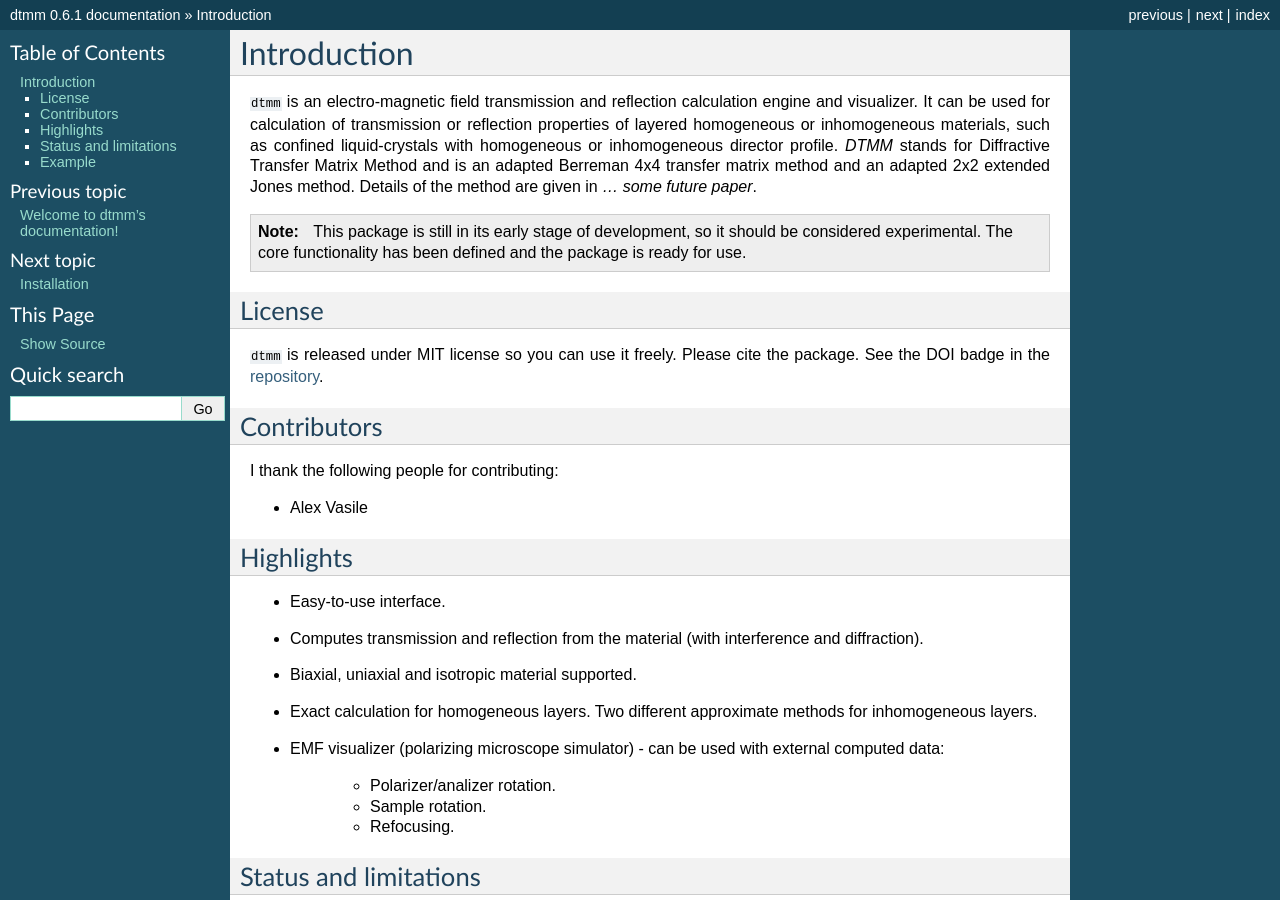
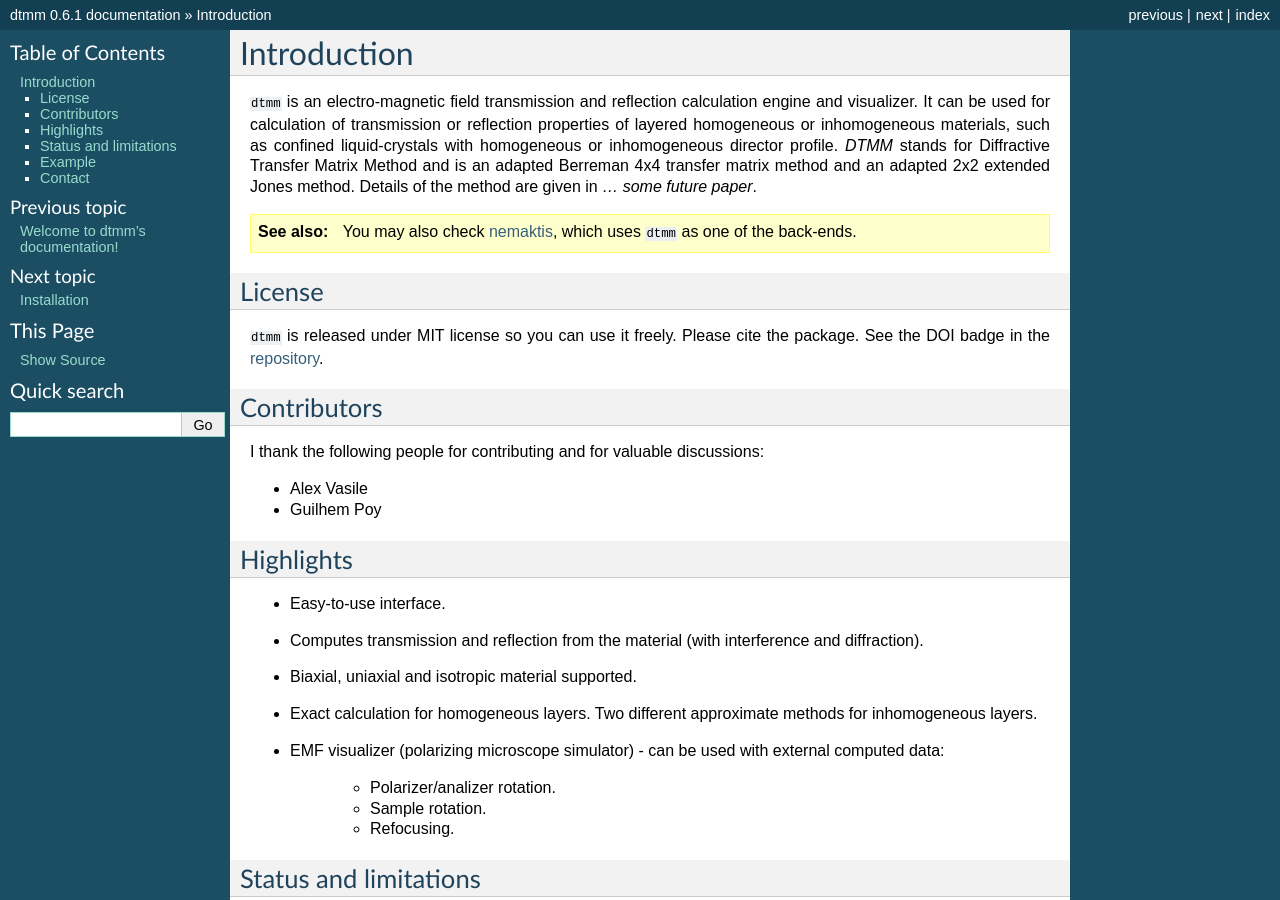
Before and after one commit to IJSComplexMatter/dtmm, a Sphinx documentation site: the page built from doc/introduction.rst, in a window 1280 px wide and 900 px high. Built offline with Sphinx 7.4.7, drawn with Linux system fonts in a browser that asks for light colours; formulas are drawn with MathJax 3; pages that are not in the unit, such as notebooks, are missing from menus; some of the changed text lies outside the part shown.

Commit message:
update intro

```diff
--- a/doc/introduction.rst
+++ b/doc/introduction.rst
@@ -3,9 +3,9 @@ Introduction
 
 ``dtmm`` is an electro-magnetic field transmission and reflection calculation engine and visualizer. It can be used for calculation of transmission or reflection properties of layered homogeneous or inhomogeneous materials, such as confined liquid-crystals with homogeneous or inhomogeneous director profile. *DTMM* stands for Diffractive Transfer Matrix Method and is an adapted Berreman 4x4 transfer matrix method and an adapted 2x2 extended Jones method. Details of the method are given in *... some future paper*.
 
-.. note::
+.. seealso::
 
-   This package is still in its early stage of development, so it should be considered experimental. The core functionality has been defined and the package is ready for use.
+   You may also check `nemaktis`_, which uses ``dtmm`` as one of the back-ends.
 
 License
 -------
@@ -15,9 +15,10 @@ License
 Contributors
 ------------
 
-I thank the following people for contributing:
+I thank the following people for contributing and for valuable discussions:
 
 * Alex Vasile
+* Guilhem Poy
 
 Highlights
 ----------
@@ -51,6 +52,8 @@ Status and limitations
    EMF field propagation calculation is exact for homogeneous layers, but it is only approximate for inhomogeneous layers. It works reasonably well for slowly varying (within the layer) refractive index material (e.g. confined liquid crystals with slowly varying director field).
 
 Other than that, the package is fully operational. Try the example below to get an impression on how it works.
+
+
 
 Example
 -------
@@ -97,7 +100,12 @@ Visualize the transmitted field with matplotlib plot:
 
    Simulated optical polarizing microscope image of a nematic droplet with a radial nematic director profile (a point defect in the middle of the sphere). You can use sliders to change the focal plane, polarizer, sample rotation, analyzer, and light intensity.
 
-
 Curious enough? Read the :ref:`quickstart`.
 
+Contact
+-------
+
+Andrej {dot} Petelin {at} gmail {dot} com
+
 .. _repository: https://github.com/IJSComplexMatter/dtmm
+.. _nemaktis: https://nemaktis.readthedocs.io
```
Also changed, not shown: other parts of doc/introduction.rst (+1 -1 lines), 1 other file.
